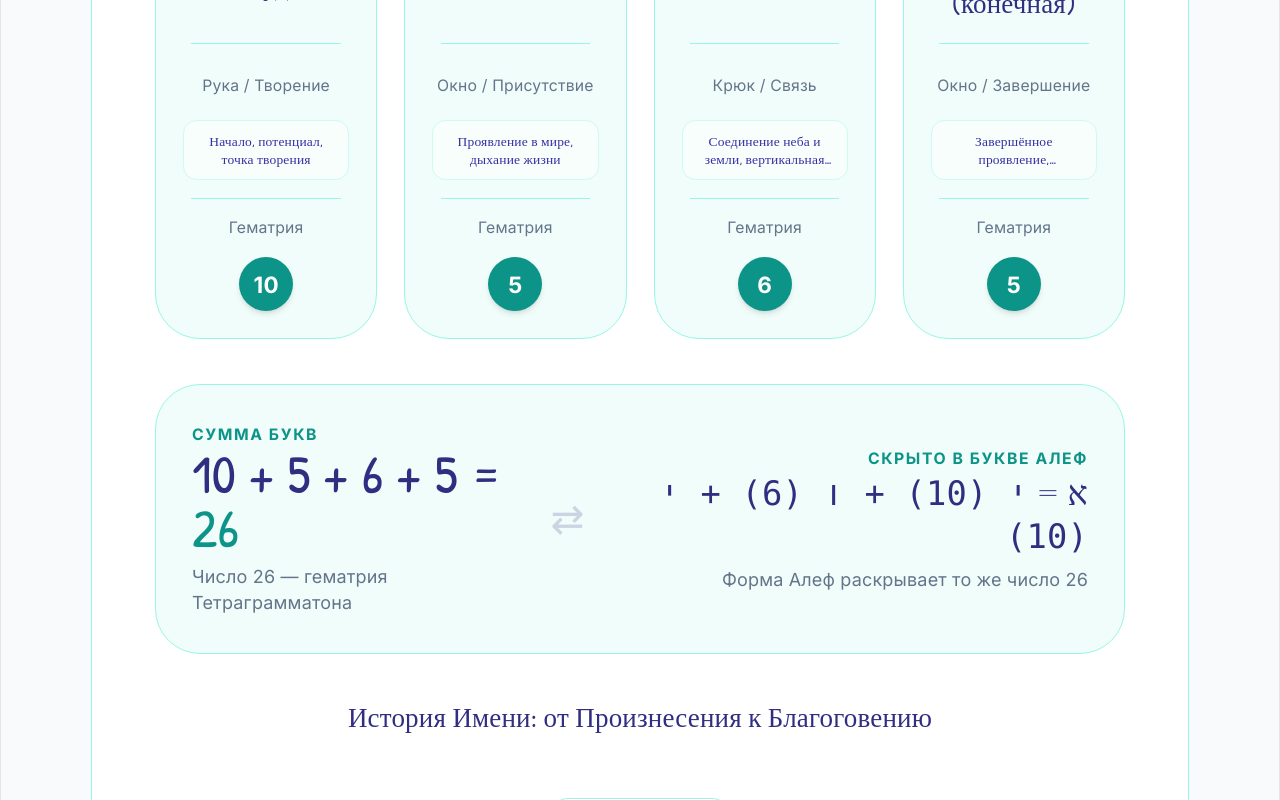
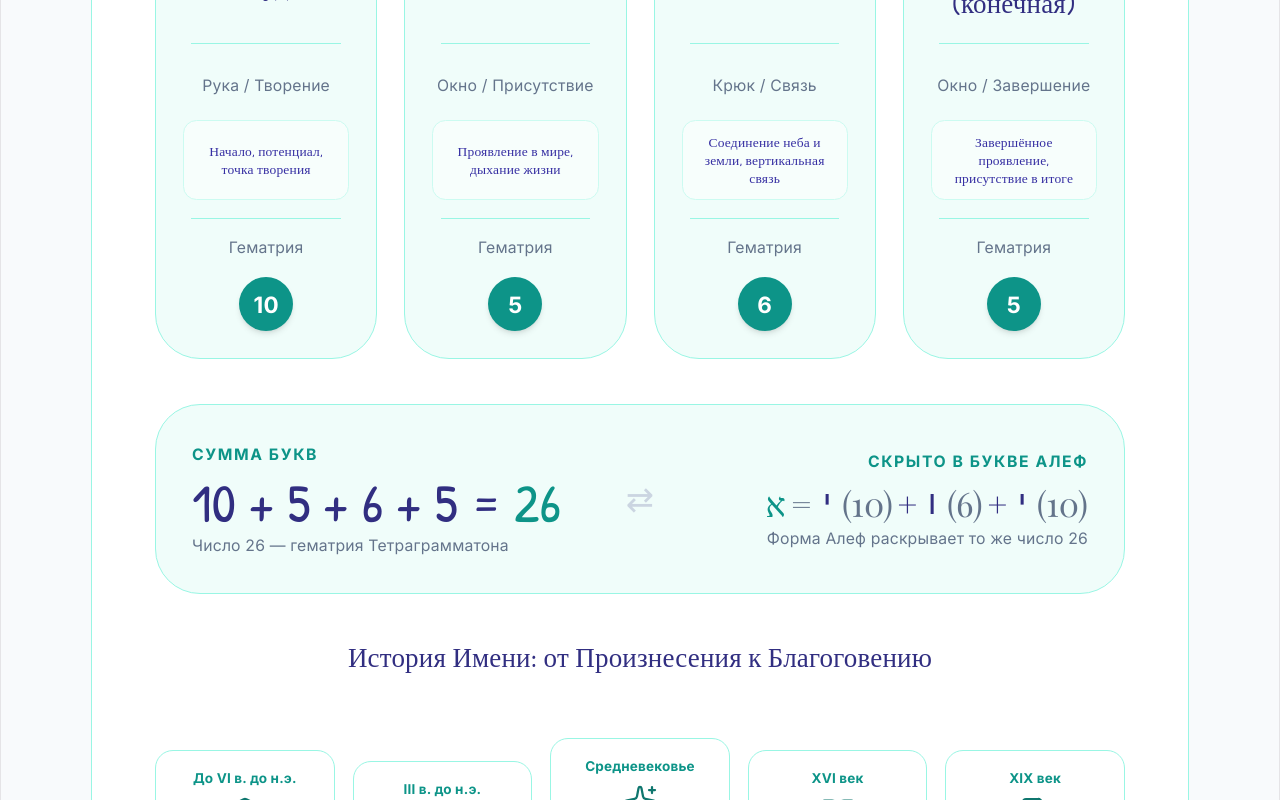
Before and after one commit to bemotte-ops/Hebrew, a React (Vite) app: page / in a window 1280 px wide. Shown: the part 9960-10760 px from the top of the page. Built offline with nearby package versions, Linux system fonts and the light colour scheme; a web font is replaced by a local one.

Commit message:
Update App.tsx

```diff
--- a/src/App.tsx
+++ b/src/App.tsx
@@ -637,9 +637,9 @@ const App: React.FC = () => {
                     {item.meaning}
                   </div>
 
-                  {/* Строка 4: значение в имени — фиксированная высота 60px, с ограничением строк */}
-                  <div className="text-xs font-patrick text-indigo-800 bg-white/50 p-2 rounded-xl border border-teal-100 h-[60px] flex items-center justify-center">
-                    <span className="line-clamp-2 text-center">{item.value}</span>
+                  {/* Строка 4: значение в имени Тетраграмматона — универсальная высота для всех */}
+                  <div className="text-xs font-patrick text-indigo-800 bg-white/50 p-2 rounded-xl border border-teal-100 h-[80px] flex items-center justify-center">
+                    <span className="text-center">{item.value}</span>
                   </div>
 
                   {/* Разделительная черта 2 — длинная, тонкая, еле заметная */}
@@ -659,17 +659,45 @@ const App: React.FC = () => {
 
             {/* Total 26 + Алеф connection */}
             <div className="bg-teal-50 p-8 rounded-[2.5rem] border border-teal-200 flex flex-col md:flex-row items-center justify-between gap-6">
-              <div className="text-center md:text-left">
+
+              {/* Левая часть: Сумма букв */}
+              <div className="text-center md:text-left flex-1">
                 <span className="text-sm uppercase tracking-widest text-teal-600 font-bold">Сумма букв</span>
-                <div className="text-5xl font-patrick text-indigo-900">10 + 5 + 6 + 5 = <span className="text-teal-600">26</span></div>
-                <p className="text-slate-500 mt-2">Число 26 — гематрия Тетраграмматона</p>
+                <div className="text-4xl md:text-5xl font-patrick text-indigo-900 mt-2">
+                  10 + 5 + 6 + 5 = <span className="text-teal-600">26</span>
+                </div>
+                <p className="text-sm text-slate-500 mt-1">
+                  Число 26 — гематрия Тетраграмматона
+                </p>
               </div>
-              <div className="text-slate-300 text-4xl">⇄</div>
-              <div className="text-center md:text-right">
+
+              {/* Стрелка-разделитель (на десктопе горизонтальная, на мобильных вертикальная) */}
+              <div className="text-slate-300 text-3xl hidden md:block">⇄</div>
+              <div className="text-slate-300 text-3xl md:hidden rotate-90">⇄</div>
+
+              {/* Правая часть: Скрыто в букве Алеф */}
+              <div className="text-center md:text-right flex-1">
                 <span className="text-sm uppercase tracking-widest text-teal-600 font-bold">Скрыто в букве Алеф</span>
-                <div className="text-3xl font-serif text-indigo-900">א = <span className="font-mono">י (10) + ו (6) + י (10)</span></div>
-                <p className="text-slate-500 mt-2">Форма Алеф раскрывает то же число 26</p>
+
+                {/* Формула Алеф — аккуратно отформатирована */}
+                <div className="text-2xl md:text-3xl font-serif text-indigo-900 mt-2 flex items-center justify-center md:justify-end gap-1">
+                  <span className="text-teal-600 text-3xl">א</span>
+                  <span className="text-slate-500">=</span>
+                  <span className="font-mono">י</span>
+                  <span className="text-slate-500">(10)</span>
+                  <span>+</span>
+                  <span className="font-mono">ו</span>
+                  <span className="text-slate-500">(6)</span>
+                  <span>+</span>
+                  <span className="font-mono">י</span>
+                  <span className="text-slate-500">(10)</span>
+                </div>
+
+                <p className="text-sm text-slate-500 mt-1">
+                  Форма Алеф раскрывает то же число 26
+                </p>
               </div>
+
             </div>
 
             {/* Timeline: История использования */}
@@ -769,7 +797,7 @@ const App: React.FC = () => {
             {/* Заключительная цитата */}
             <div className="text-center p-7 bg-teal-600 text-white rounded-3xl shadow-xl">
               <p className="text-xl font-patrick italic">
-                «В имени יהוה сокрыто всё: прошлое, настоящее и будущее. Это не просто имя — это само Бытие, зашифрованное в четырёх буквах.»
+                «В имени יהוה сокрыто всё: прошлое, настоящее и будущее. Это не просто имя — это само Бытие, зашифрованное в четырёх буквах»
               </p>
             </div>
 
```
